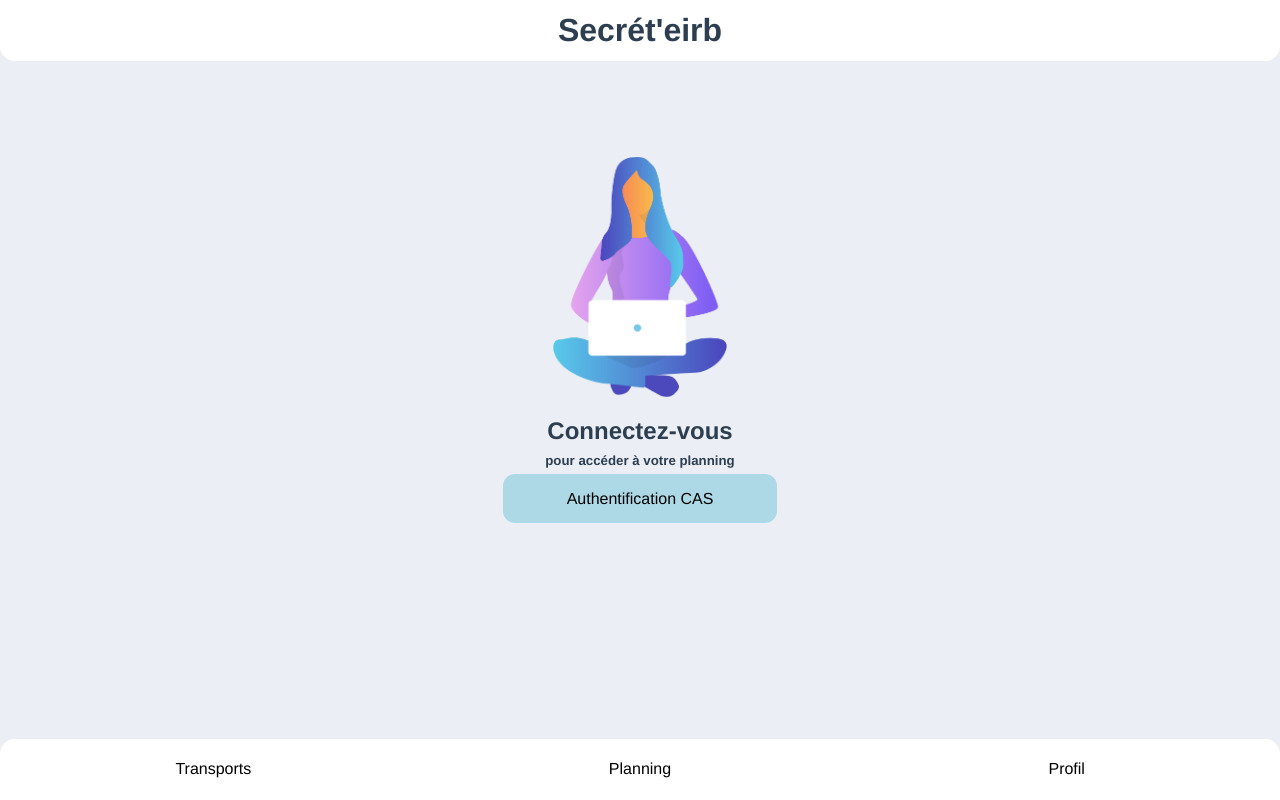
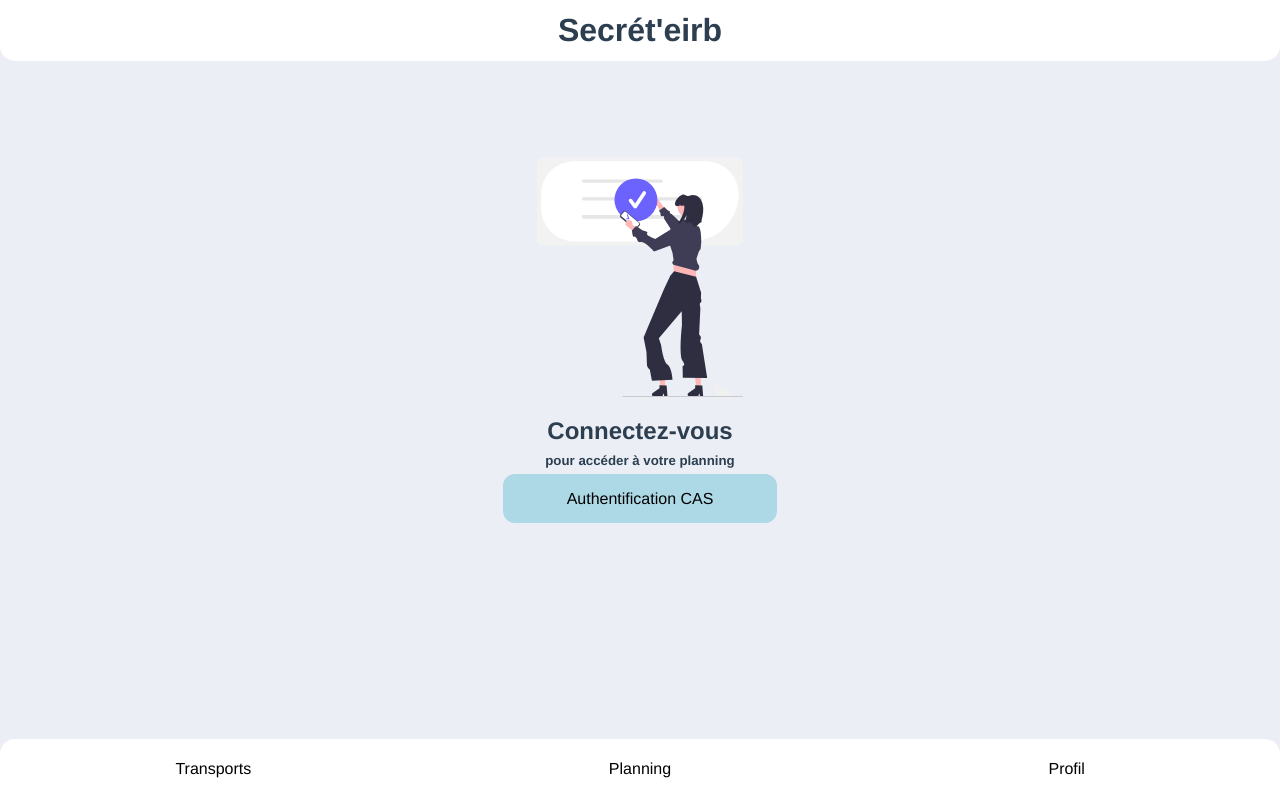
Before and after one commit to mcaravati/secreteirb, a Vue app: page /#/login in a window 1280 px wide. Built offline with nearby package versions, Linux system fonts and the light colour scheme.

Commit message:
(feat) Added new illustrations

```diff
--- a/src/components/transports/Search.vue
+++ b/src/components/transports/Search.vue
@@ -2,6 +2,7 @@
   <div class="search-wrapper">
     <img alt="search-icon" class="search-icon" src="../../assets/search.svg"/>
     <input id="search-bar" type="text">
+
     <div id="suggestion-wrapper">
       <div class="suggestion" v-bind:key="suggestion" v-for="suggestion in this.suggestions.slice(0, 5)" @click="onSuggestionClick(suggestion)">
         {{suggestion.name}} - {{suggestion.city}}
@@ -19,7 +20,7 @@ export default {
   data() {
     return {
       suggestions: [],
-      searchBar: undefined
+      searchBar: undefined,
     }
   },
   mounted() {
@@ -27,7 +28,6 @@ export default {
     this.searchBar = document.getElementById("search-bar");
     this.searchBar.addEventListener("focus", async event => {
       this.onFocus();
-      console.log(event);
       await this.search(event);
       });
     this.searchBar.addEventListener("blur", this.onBlur);
@@ -71,6 +71,10 @@ export default {
   position: relative;
   width: 90vw;
   margin-top: 15px;
+  display: flex;
+  flex-direction: column;
+  justify-content: space-between;
+  align-items: center;
 }
 
 .suggestion:hover {
--- a/src/views/Login.vue
+++ b/src/views/Login.vue
@@ -1,6 +1,6 @@
 <template>
   <div class="login-wrapper">
-    <img class="illustration" src="../assets/Background.svg" alt="girl-laptop" />
+    <img class="illustration" src="../assets/authentication.svg" alt="auth-illustration" />
     <div>
       <h2>Connectez-vous</h2>
       <h5>pour accéder à votre planning</h5>
```
Also changed, not shown: src/assets/authentication.svg (added), src/assets/location.svg (added).
